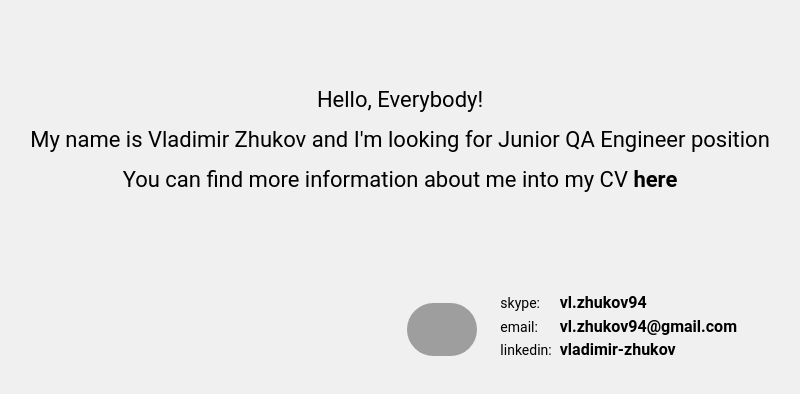
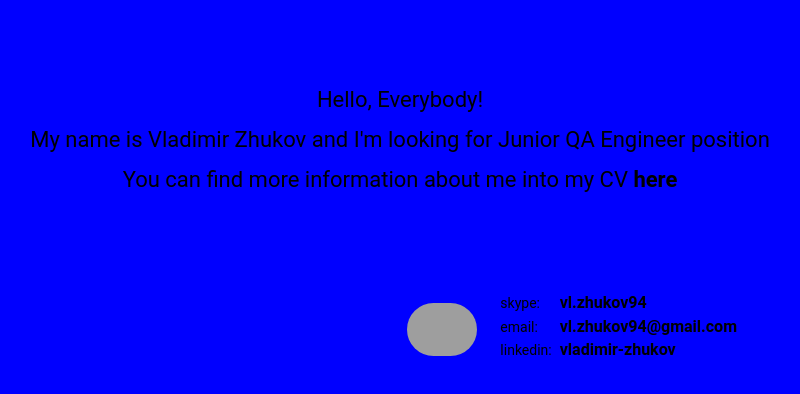
Before and after one commit to Mucson/mucson.github.io, a plain HTML site: page index.html in a window 1280 px wide. Shown: the whole page, without its empty margins (240-1040 px from the left). Drawn offline with Linux system fonts and the light colour scheme; grey boxes are pictures that could not be loaded.

Commit message:
Update styles.css

```diff
--- a/css/styles.css
+++ b/css/styles.css
@@ -1,7 +1,7 @@
 body {
 	font-family: 'Roboto', sans-serif;
 	font-size: 16px;
-    	background: #f0f0f0;
+    	background: blue;
 }
 
 span{
```
